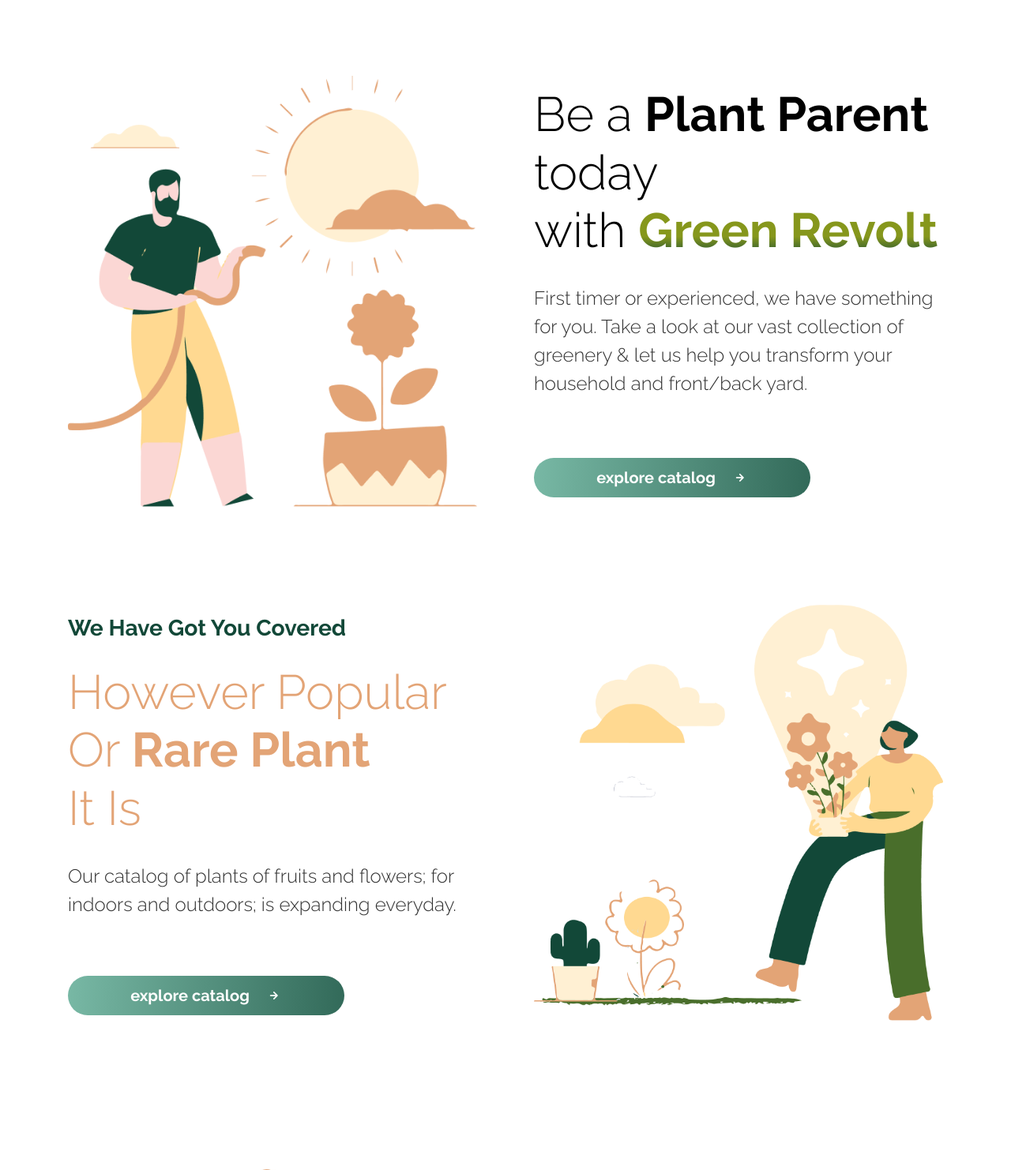
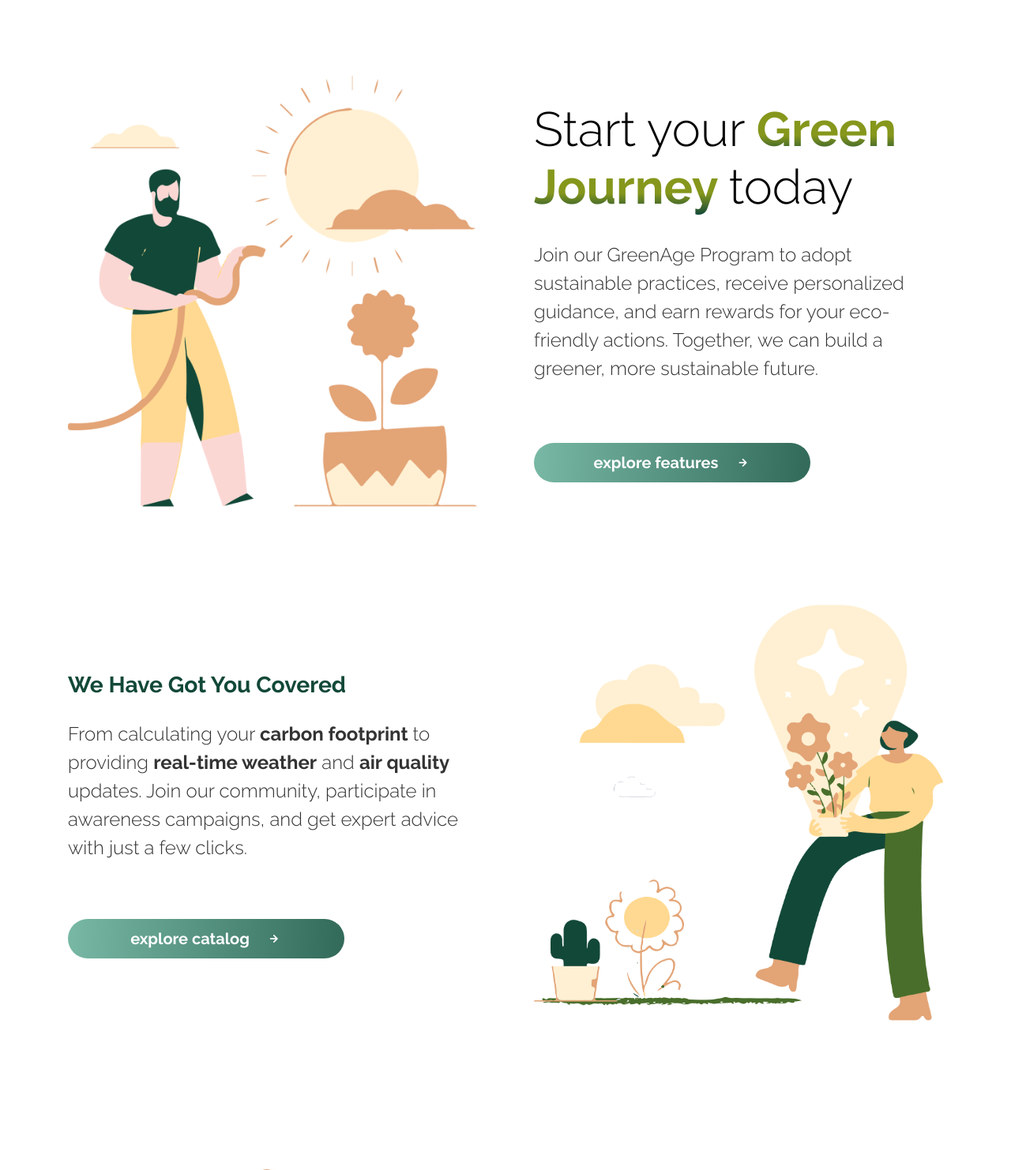
Before and after one commit to RudrasSingh/GreenTech-h4b-24, a Python web app: template templates/withoutindex.html in a window 1280 px wide. Shown: the part 88-1570 px from the top of the page at 79% size. Run offline with Jinja, Linux system fonts and the light colour scheme; the template is opened without the code that fills it, so the values that code supplies are empty; some libraries are stand-ins or nearby versions.

Commit message:
modified withoutindex

```diff
--- a/templates/index.html
+++ b/templates/index.html
@@ -89,7 +89,7 @@
                 <div class="row g-4 g-lg-6 g-xl-7 align-items-center">
                   <div class="col-12 col-lg-6 order-1 order-lg-0">
                     <p class="fs-8 fs-md-7 fs-xxl-6 text-success fw-bold mb-x1 text-capitalize">we have got you covered </p>
-                    <h1 class="fs-5 fs-md-3 fs-xxl-2 text-secondary text-capitalize fw-light mb-4">Our <br class="d-none d-md-block d-lg-none" /><span class="fw-bold">Motto</span><br class="d-none d-xl-block d-xxl-none" /><br class="d-sm-none" />is</h1>
+                    <h1 class="fs-5 fs-md-3 fs-xxl-2 text-secondary text-capitalize fw-light mb-4">Our <br class="d-none d-md-block d-lg-none" /><span class="fw-bold">Motto </span><br class="d-none d-xl-block d-xxl-none" /><br class="d-sm-none" /></h1>
                     <p class="fs-8 fs-md-11 fs-xxl-7 text-primary mb-5 mb-lg-6 mb-xl-7 fw-light">
                       <ul>
                         <li><strong>Innovation:</strong> We strive to develop cutting-edge technologies that provide sustainable solutions for a better tomorrow.</li>
--- a/templates/withoutindex.html
+++ b/templates/withoutindex.html
@@ -76,22 +76,19 @@
                 <div class="row g-4 g-lg-6 g-xl-7 mb-6 mb-lg-7 mb-xl-10 align-items-center">
                   <div class="col-12 col-lg-6"><img class="img-fluid w-50 w-lg-100" src="/static/img/Hero/man_watering.png" alt="" /></div>
                   <div class="col-12 col-lg-6">
-                    <h1 class="fs-5 fs-md-3 fs-xxl-2 text-black fw-light mb-4">Be a <span class="fw-bold">Plant Parent </span>today <br class="d-sm-none d-md-block d-xxl-none" />with <span class="text-gradient fw-bold">Green Revolt</span></h1>
+                    <h1 class="fs-5 fs-md-3 fs-xxl-2 text-black fw-light mb-4">Start your <span class="text-gradient fw-bold">Green Journey </span>today</h1>
                     <p class="fs-8 fs-md-11 fs-xxl-7 text-primary mb-5 mb-lg-6 mb-xl-7 fw-light">
-                      First timer or experienced, we have something for you.
-                      Take a look at our vast collection of greenery & let us help you transform your household and front/back
-                      yard.
+                      Join our GreenAge Program to adopt sustainable practices, receive personalized guidance, and earn rewards for your eco-friendly actions. Together, we can build a greener, more sustainable future.
                     </p>
-                    <button class="btn btn-gradient fs-8 mt-1 d-inline-flex"><span>explore catalog</span><span class="uil uil-arrow-right"></span></button>
+                    <button class="btn btn-gradient fs-8 mt-1 d-inline-flex"><span>explore features</span><span class="uil uil-arrow-right"></span></button>
                   </div>
                 </div>
                 <div class="row g-4 g-lg-6 g-xl-7 align-items-center">
                   <div class="col-12 col-lg-6 order-1 order-lg-0">
                     <p class="fs-8 fs-md-7 fs-xxl-6 text-success fw-bold mb-x1 text-capitalize">we have got you covered </p>
-                    <h1 class="fs-5 fs-md-3 fs-xxl-2 text-secondary text-capitalize fw-light mb-4">However Popular or <br class="d-none d-md-block d-lg-none" /><span class="fw-bold">rare plant </span><br class="d-none d-xl-block d-xxl-none" /><br class="d-sm-none" />it is</h1>
+
                     <p class="fs-8 fs-md-11 fs-xxl-7 text-primary mb-5 mb-lg-6 mb-xl-7 fw-light">
-                      Our catalog of plants of fruits and flowers;
-                      for indoors and outdoors; is expanding everyday.
+                      From calculating your <b> carbon footprint </b> to providing <b>real-time weather</b> and <b>air quality</b> updates. Join our community, participate in awareness campaigns, and get expert advice with just a few clicks.
                     </p>
                     <button class="btn btn-gradient fs-8 d-inline-flex"><span>explore catalog</span><span class="uil uil-arrow-right"></span></button>
                   </div>
@@ -114,7 +111,7 @@
                   <p class="fs-8 fs-md-7 fs-xxl-6 text-success fw-bold my-0 text-capitalize">join us </p>
                   <h1 class="fs-5 fs-lg-4 fs-xl-3 text-secondary text-capitalize fw-light mt-3 mb-4">
                     Subscribe to <br />our <span class="fw-bold">Newsletter</span></h1>
-                  <p class="text-success fs-8 fs-lg-7 text-capitalize beginner-guide my-4">Get Our <span class="fw-bold">Beginners Guide To Plant Parenthood </span><br class="d-none d-xxl-block" />for free </p>
+                  <p class="text-success fs-8 fs-lg-7 text-capitalize beginner-guide my-4">Explore Our <span class="fw-bold">Free Green Tech Starter Guide </span><br class="d-none d-xxl-block" />for free </p>
                   <form method="POST" onsubmit="return false;">
                     <div class="input-group position-relative">
                       <input class="form-control email-input" type="email" name="email" placeholder="your email address" />
```
